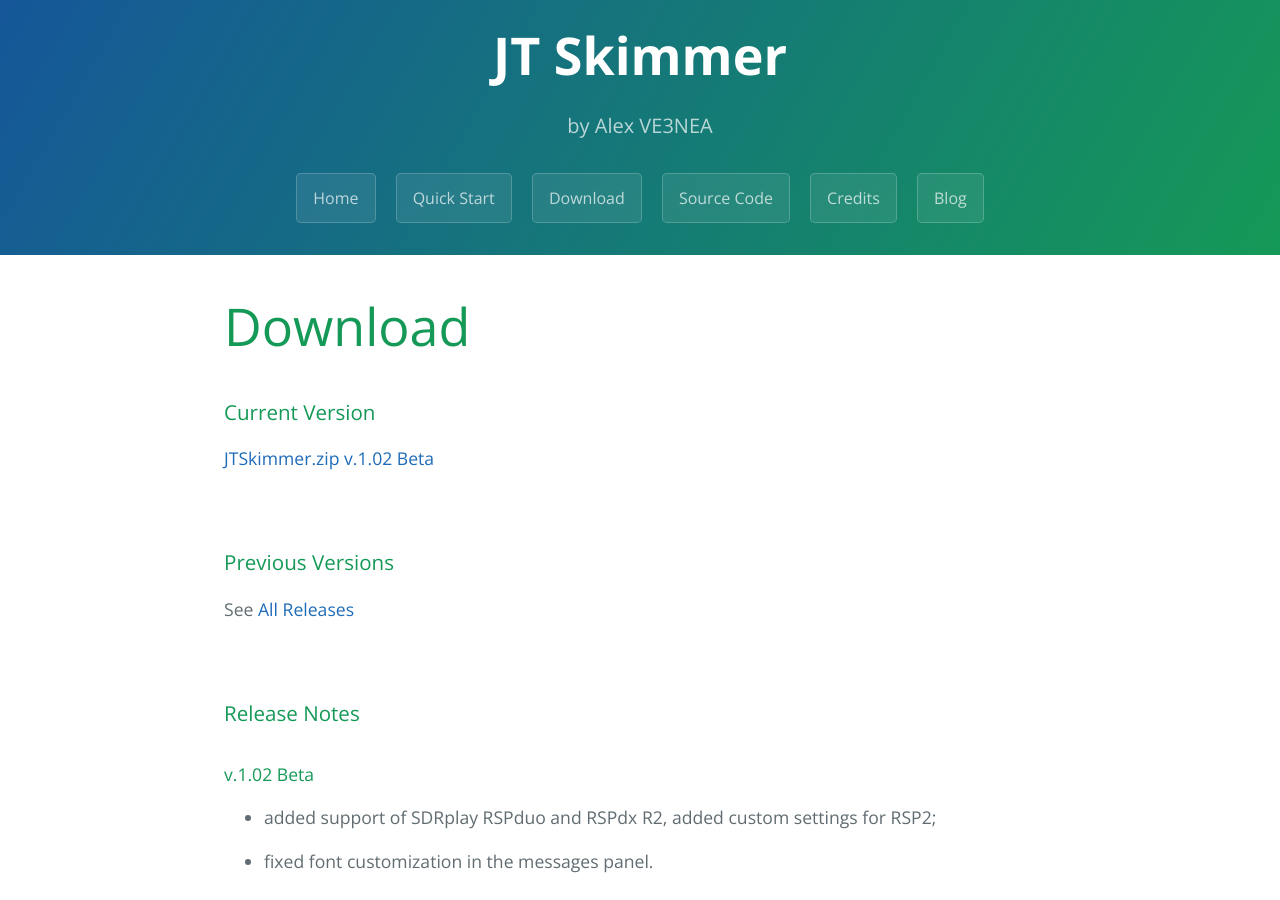
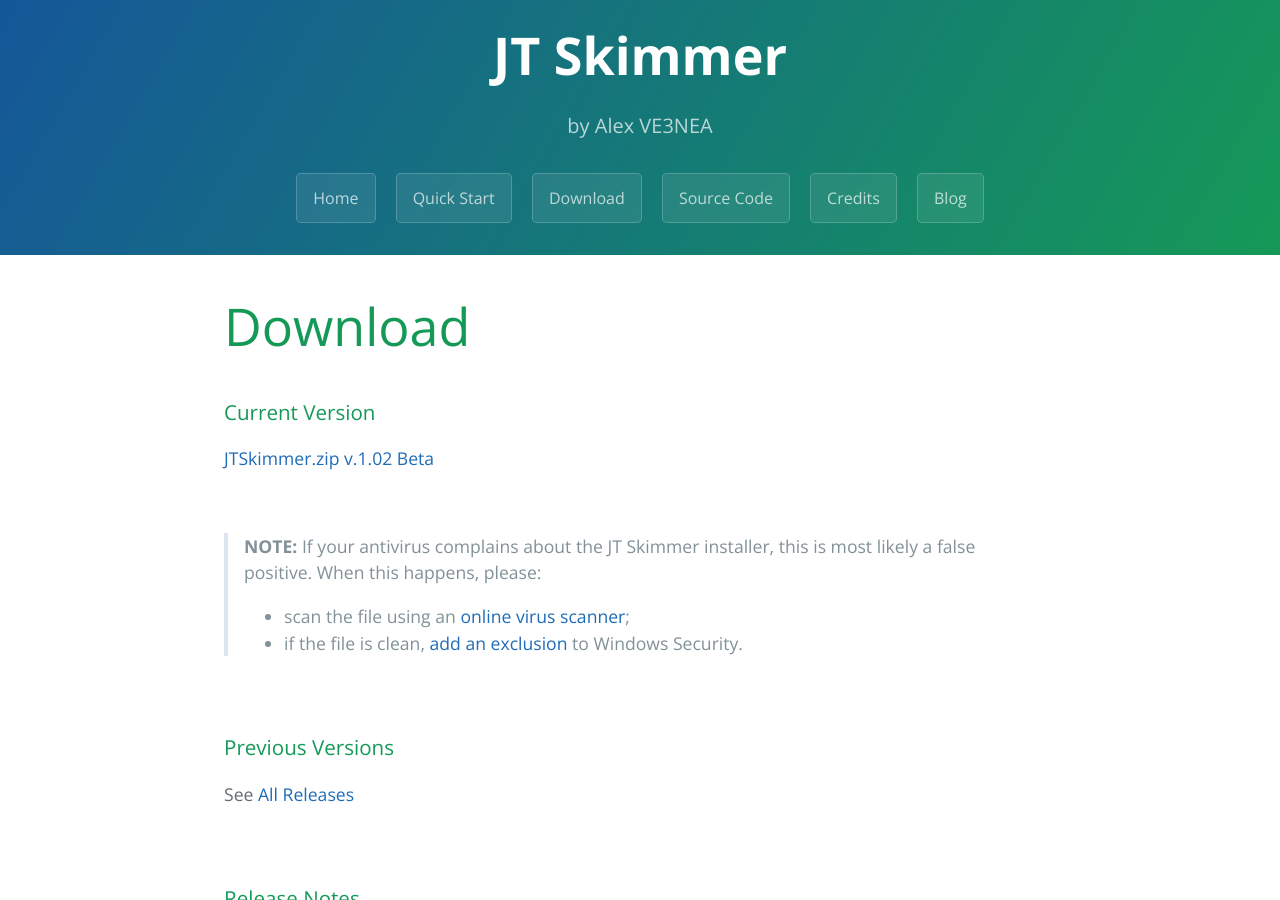
Before and after one commit to VE3NEA/JTSkimmer, a Jekyll site: the page built from docs/download.md, in a window 1280 px wide and 900 px high. Built offline with Jekyll 4.4.1, drawn with Linux system fonts in a browser that asks for light colours.

Commit message:
update docs with a note about antivirus

```diff
--- a/docs/download.md
+++ b/docs/download.md
@@ -6,6 +6,16 @@ title: Download
 ### Current Version
 
 [JTSkimmer.zip v.1.02 Beta](https://github.com/VE3NEA/JTSkimmer/releases/download/v.1.02-beta/JTSkimmer.zip)
+
+<br>
+
+>**NOTE:**
+>If your antivirus complains about the JT Skimmer installer, this is most likely a false positive.
+>When this happens, please:
+>- scan the file using an
+[online virus scanner](https://www.virustotal.com/gui/home/url);
+>- if the file is clean, [add an exclusion](https://support.microsoft.com/en-us/windows/add-an-exclusion-to-windows-security-811816c0-4dfd-af4a-47e4-c301afe13b26#ID0EBF=Windows_11)
+>to Windows Security.
 
 <br>
 ### Previous Versions
```
